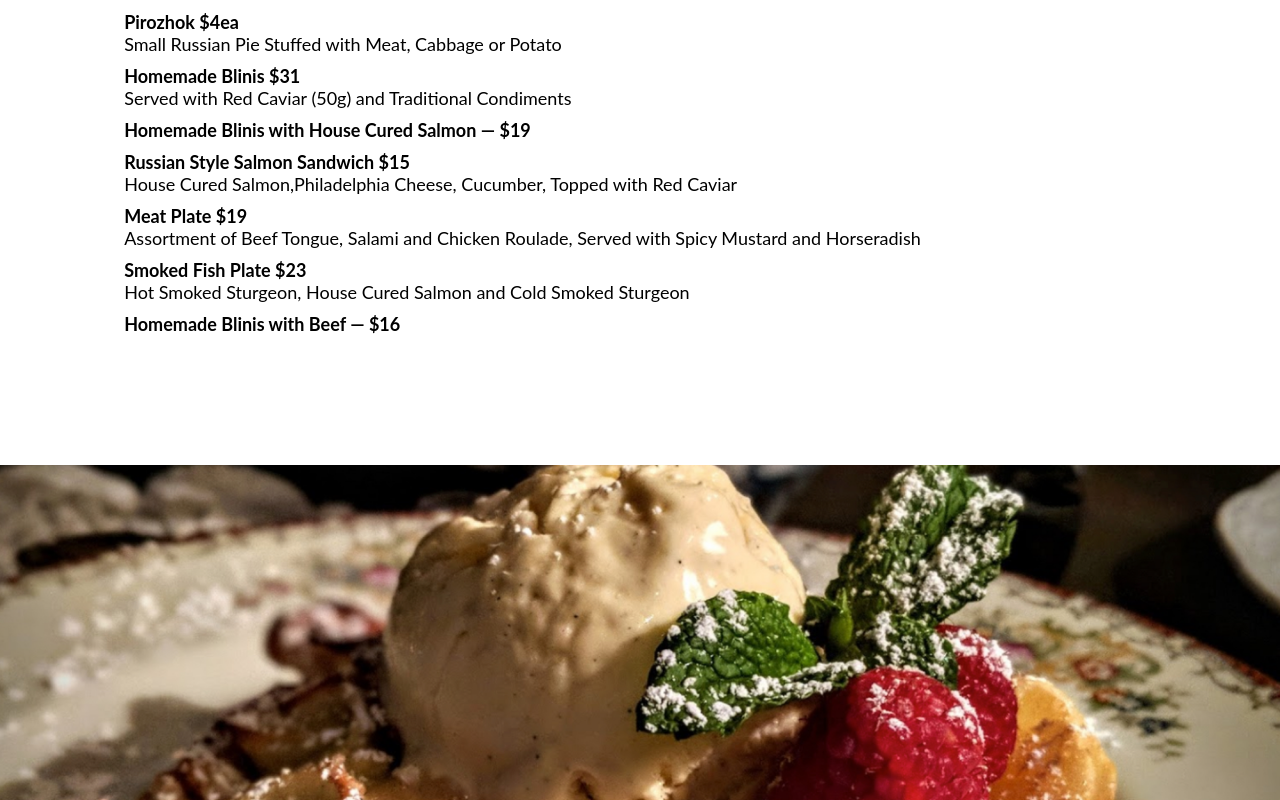
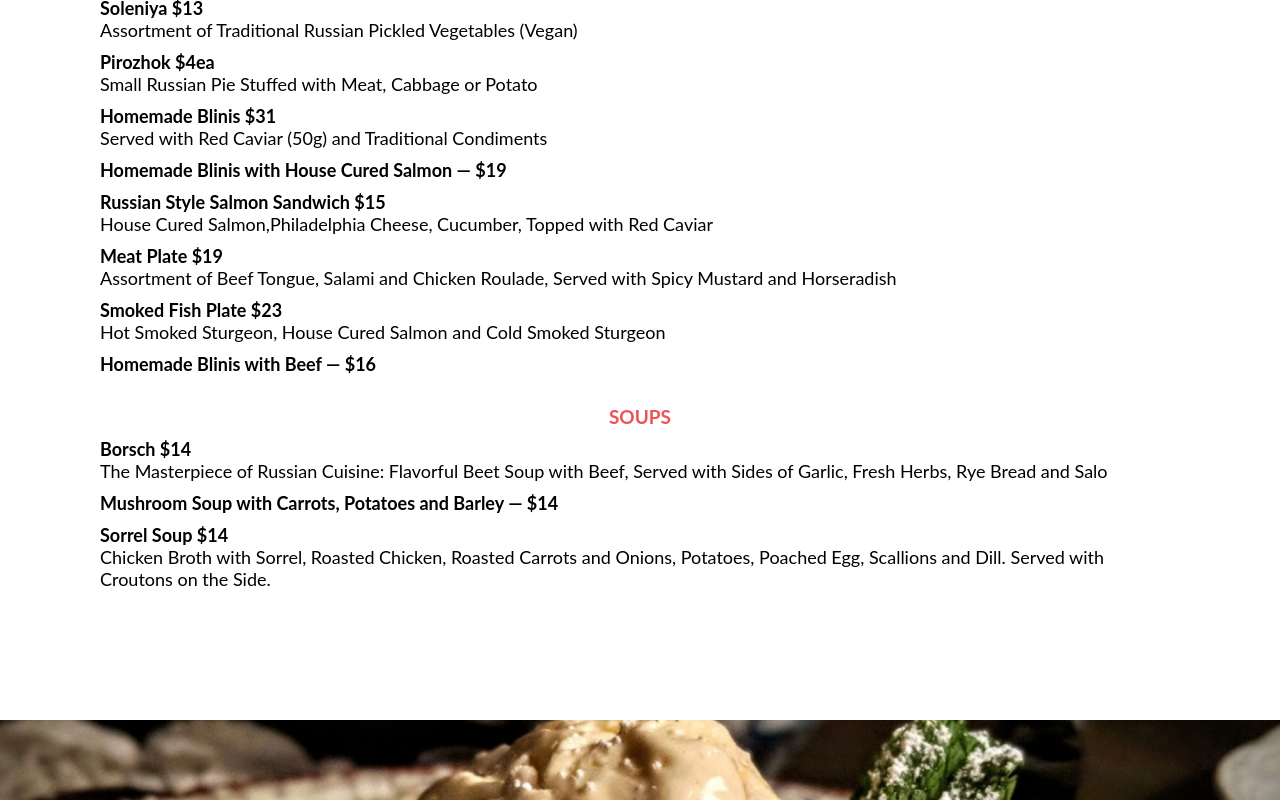
Before and after one commit to lizmoy/mari-vanna, a React (Create React App) app in the folder mari-vanna-website/: page / in a window 1280 px wide. Shown: the part 2860-3660 px from the top of the page. Built offline with nearby package versions, Linux system fonts and the light colour scheme.

Commit message:
add soups

```diff
--- a/mari-vanna-website/src/App.css
+++ b/mari-vanna-website/src/App.css
@@ -271,6 +271,12 @@ a {
   margin: 0;
 }
 
+.lunchpage__salads,
+.lunchpage__appetizers,
+.lunchpage__soups {
+  margin-top: 20px;
+}
+
 /* Footer */
 
 .footer{
--- a/mari-vanna-website/src/components/Lunch.js
+++ b/mari-vanna-website/src/components/Lunch.js
@@ -57,6 +57,16 @@ function Lunch() {
                     </div>
                     <div className="lunchpage__menu-item"><span className="lunchpage__menu-bold">Homemade Blinis with Beef — $16</span></div>
                 </div>
+                <div className="lunchpage__soups">
+                    <div className="lunchpage__subtitle">Soups</div>
+                    <div className="lunchpage__menu-item"><span className="lunchpage__menu-bold">Borsch $14</span>
+                        <p className="lunchpage__menu-item-text">The Masterpiece of Russian Cuisine: Flavorful Beet Soup with Beef, Served with Sides of Garlic, Fresh Herbs, Rye Bread and Salo</p>
+                    </div>
+                    <div className="lunchpage__menu-item"><span className="lunchpage__menu-bold">Mushroom Soup with Carrots, Potatoes and Barley — $14</span></div>
+                    <div className="lunchpage__menu-item"><span className="lunchpage__menu-bold">Sorrel Soup $14</span>
+                        <p className="lunchpage__menu-item-text">Chicken Broth with Sorrel, Roasted Chicken, Roasted Carrots and Onions, Potatoes, Poached Egg, Scallions and Dill. Served with Croutons on the Side.</p>
+                    </div>
+                </div>
             </div>
         </div>
     )
```
